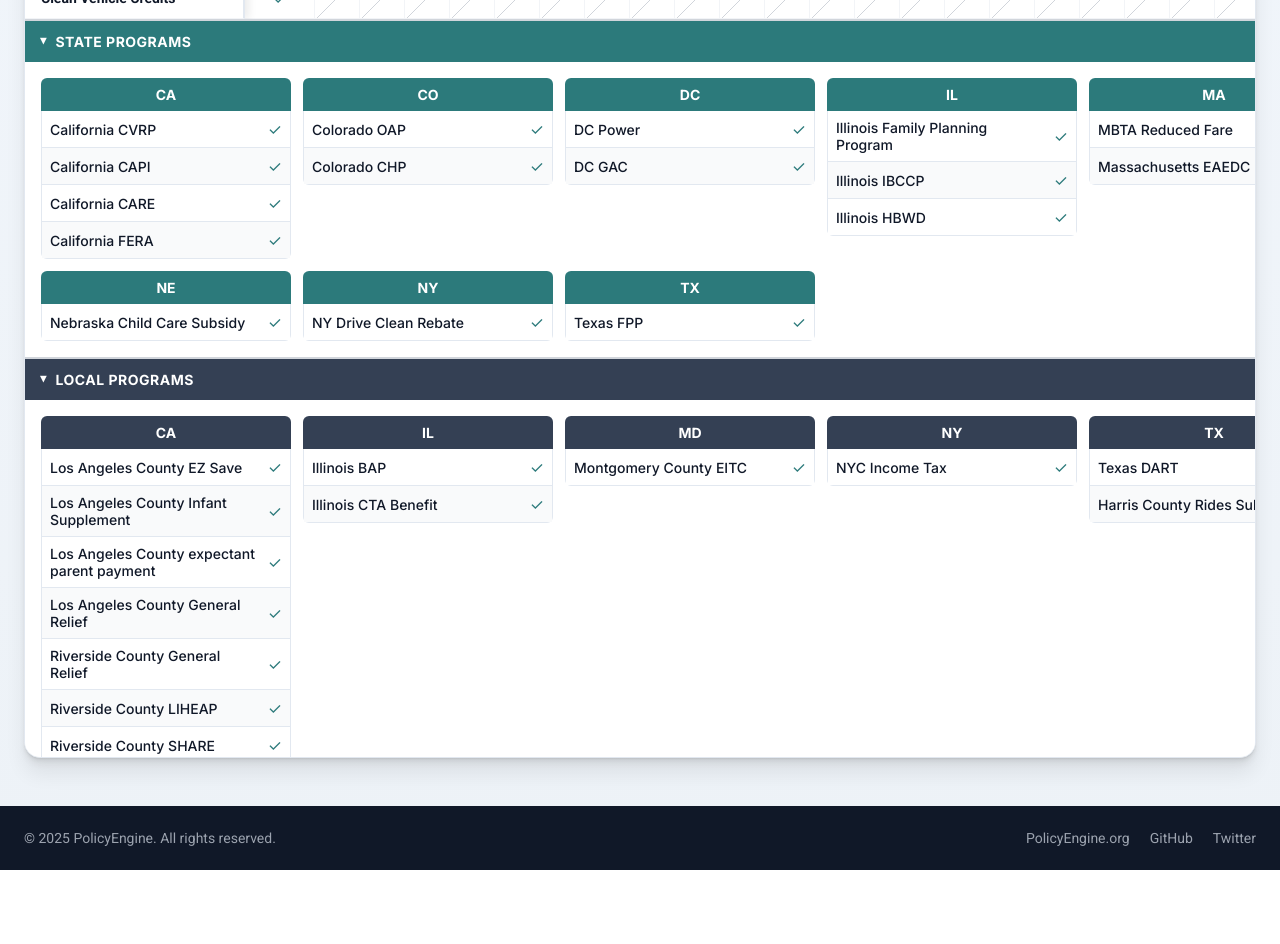
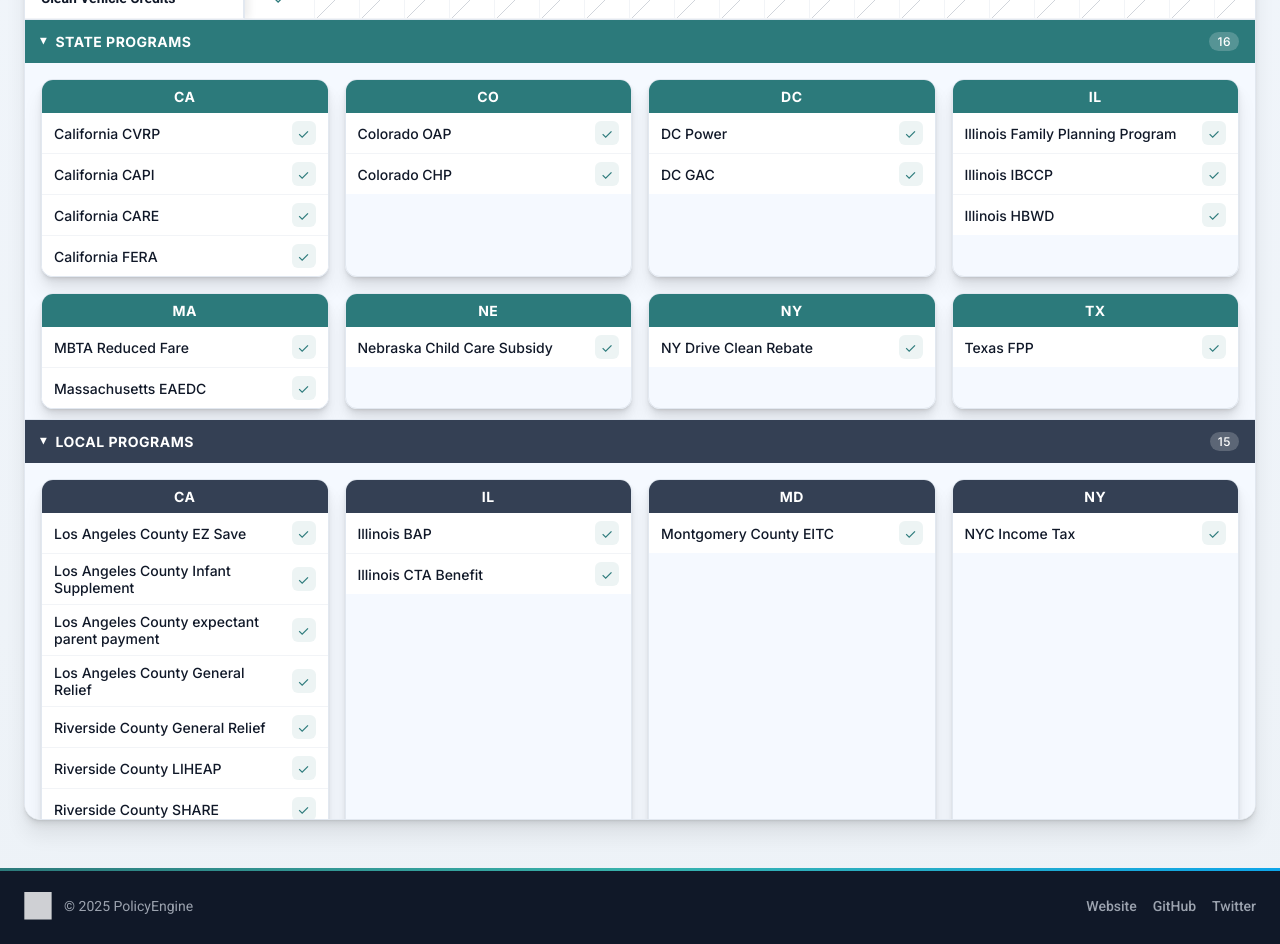
Before and after one commit to PolicyEngine/policyengine-coverage-tracker, a React (Create React App) app: page / in a window 1280 px wide. Shown: the part 1580-2524 px from the top of the page. Before the commit the page ends 2450 px from the top, so only its background shows below. Built offline with nearby package versions, Linux system fonts and the light colour scheme.

Commit message:
more styling

```diff
--- a/src/App.tsx
+++ b/src/App.tsx
@@ -61,9 +61,16 @@ function App() {
           }
           // In state-local mode, add state-specific versions only (exclude notStarted)
           else if (filterMode === 'state-local') {
-            // Add state-specific versions of the program, filtering out notStarted
+            // Add state-specific versions of the program
+            // For TANF: only show completed state implementations
+            // For others: filter out notStarted
             program.stateImplementations
-              .filter(stateImpl => stateImpl.status !== 'notStarted')
+              .filter(stateImpl => {
+                if (program.id === 'tanf') {
+                  return stateImpl.status === 'complete';
+                }
+                return stateImpl.status !== 'notStarted';
+              })
               .forEach(stateImpl => {
                 const stateSpecificProgram: Program = {
                   ...program,
@@ -577,30 +584,54 @@ function App() {
         style={{
           backgroundColor: colors.secondary[900],
           color: colors.white,
-          padding: `${spacing['2xl']} 0`,
+          position: 'relative',
+          overflow: 'hidden',
         }}
       >
+        {/* Gradient accent at top */}
+        <div
+          style={{
+            position: 'absolute',
+            top: 0,
+            left: 0,
+            right: 0,
+            height: '3px',
+            background: 'linear-gradient(90deg, #2C7A7B 0%, #38B2AC 50%, #0EA5E9 100%)',
+          }}
+        />
         <div style={{
           maxWidth: '1400px',
           margin: '0 auto',
-          padding: `0 ${spacing['2xl']}`,
+          padding: `${spacing['2xl']} ${spacing['2xl']}`,
           display: 'flex',
           justifyContent: 'space-between',
           alignItems: 'center',
           flexWrap: 'wrap',
           gap: spacing.lg,
         }}>
+          <div style={{ display: 'flex', alignItems: 'center', gap: spacing.md }}>
+            <img
+              src={`${process.env.PUBLIC_URL}/policyengine.png`}
+              alt="PolicyEngine Logo"
+              style={{
+                height: '28px',
+                width: 'auto',
+                opacity: 0.8,
+                filter: 'brightness(0) invert(1)',
+              }}
+            />
             <p style={{
               margin: 0,
               fontSize: typography.fontSize.sm,
               fontFamily: typography.fontFamily.body,
               color: colors.gray[400],
             }}>
-            © {new Date().getFullYear()} PolicyEngine. All rights reserved.
+              © {new Date().getFullYear()} PolicyEngine
             </p>
+          </div>
           <div style={{
             display: 'flex',
-            gap: spacing.xl,
+            gap: spacing.lg,
           }}>
             <a
               href="https://policyengine.org"
@@ -611,12 +642,13 @@ function App() {
                 textDecoration: 'none',
                 fontSize: typography.fontSize.sm,
                 fontFamily: typography.fontFamily.body,
+                fontWeight: typography.fontWeight.medium,
                 transition: 'color 0.2s ease',
               }}
               onMouseEnter={(e) => e.currentTarget.style.color = colors.primary[300]}
               onMouseLeave={(e) => e.currentTarget.style.color = colors.gray[400]}
             >
-              PolicyEngine.org
+              Website
             </a>
             <a
               href="https://github.com/PolicyEngine"
@@ -627,6 +659,7 @@ function App() {
                 textDecoration: 'none',
                 fontSize: typography.fontSize.sm,
                 fontFamily: typography.fontFamily.body,
+                fontWeight: typography.fontWeight.medium,
                 transition: 'color 0.2s ease',
               }}
               onMouseEnter={(e) => e.currentTarget.style.color = colors.primary[300]}
@@ -643,6 +676,7 @@ function App() {
                 textDecoration: 'none',
                 fontSize: typography.fontSize.sm,
                 fontFamily: typography.fontFamily.body,
+                fontWeight: typography.fontWeight.medium,
                 transition: 'color 0.2s ease',
               }}
               onMouseEnter={(e) => e.currentTarget.style.color = colors.primary[300]}
--- a/src/components/MatrixView.tsx
+++ b/src/components/MatrixView.tsx
@@ -87,38 +87,68 @@ const MatrixView: React.FC<MatrixViewProps> = ({ programs }) => {
       programsByState.get(state)?.push(row);
     });
 
-    return Array.from(programsByState.entries()).sort(([a], [b]) => a.localeCompare(b)).map(([state, programs]) => (
-      <div key={`${keyPrefix}-col-${state}`} style={{ minWidth: '250px' }}>
+    return Array.from(programsByState.entries()).sort(([a], [b]) => a.localeCompare(b)).map(([state, statePrograms]) => {
+      // Adjust width based on number of programs
+      const programCount = statePrograms.length;
+      const minWidth = programCount <= 2 ? '180px' : programCount <= 4 ? '220px' : '260px';
+
+      return (
+        <div
+          key={`${keyPrefix}-col-${state}`}
+          style={{
+            minWidth: minWidth,
+            flex: programCount <= 2 ? '0 0 auto' : '1 1 auto',
+            borderRadius: '12px',
+            overflow: 'hidden',
+            boxShadow: 'var(--shadow-elevation-low)',
+            border: `1px solid ${colors.border.light}`,
+            transition: 'all 0.2s ease',
+          }}
+          onMouseEnter={(e) => {
+            e.currentTarget.style.boxShadow = 'var(--shadow-elevation-medium)';
+            e.currentTarget.style.transform = 'translateY(-2px)';
+          }}
+          onMouseLeave={(e) => {
+            e.currentTarget.style.boxShadow = 'var(--shadow-elevation-low)';
+            e.currentTarget.style.transform = 'translateY(0)';
+          }}
+        >
           <div style={{
             backgroundColor: headerColor,
             color: colors.white,
-          padding: spacing.sm,
+            padding: `${spacing.sm} ${spacing.md}`,
             fontWeight: typography.fontWeight.bold,
             fontSize: typography.fontSize.sm,
             textAlign: 'center',
             fontFamily: typography.fontFamily.primary,
-          borderRadius: `${spacing.radius.md} ${spacing.radius.md} 0 0`,
+            letterSpacing: '0.5px',
           }}>
             {state}
           </div>
           <div style={{
-          border: `1px solid ${colors.gray[200]}`,
-          borderTop: 'none',
-          borderRadius: `0 0 ${spacing.radius.md} ${spacing.radius.md}`,
+            backgroundColor: colors.white,
           }}>
-          {programs.map((row, idx) => {
+            {statePrograms.map((row, idx) => {
               const status = row.jurisdictions.get(state) || null;
+              const statusColor = getStatusColor(status);
               return (
                 <div
                   key={`${keyPrefix}-${state}-prog-${idx}`}
                   style={{
-                  padding: spacing.sm,
-                  borderBottom: idx < programs.length - 1 ? `1px solid ${colors.gray[200]}` : 'none',
-                  backgroundColor: idx % 2 === 0 ? colors.white : colors.gray[50],
+                    padding: `${spacing.sm} ${spacing.md}`,
+                    borderBottom: idx < statePrograms.length - 1 ? `1px solid ${colors.gray[100]}` : 'none',
+                    backgroundColor: colors.white,
                     display: 'flex',
                     justifyContent: 'space-between',
                     alignItems: 'center',
                     gap: spacing.sm,
+                    transition: 'background-color 0.15s ease',
+                  }}
+                  onMouseEnter={(e) => {
+                    e.currentTarget.style.backgroundColor = colors.background.secondary;
+                  }}
+                  onMouseLeave={(e) => {
+                    e.currentTarget.style.backgroundColor = colors.white;
                   }}
                 >
                   <span style={{
@@ -129,18 +159,30 @@ const MatrixView: React.FC<MatrixViewProps> = ({ programs }) => {
                   }}>
                     {row.name}
                   </span>
+                  <div style={{
+                    width: '24px',
+                    height: '24px',
+                    borderRadius: '6px',
+                    backgroundColor: `${statusColor}15`,
+                    display: 'flex',
+                    alignItems: 'center',
+                    justifyContent: 'center',
+                    flexShrink: 0,
+                  }}>
                     <span style={{
-                  fontSize: typography.fontSize.base,
-                  color: getStatusColor(status),
+                      fontSize: typography.fontSize.sm,
+                      color: statusColor,
                     }}>
                       {getStatusIcon(status)}
                     </span>
+                  </div>
                 </div>
               );
             })}
           </div>
         </div>
-    ));
+      );
+    });
   };
 
   const matrixData = useMemo<MatrixData>(() => {
@@ -671,6 +713,7 @@ const MatrixView: React.FC<MatrixViewProps> = ({ programs }) => {
         <div style={{
           maxHeight: '50vh',
           overflowY: 'auto',
+          position: 'relative',
         }}>
           <div>
             <div
@@ -685,7 +728,17 @@ const MatrixView: React.FC<MatrixViewProps> = ({ programs }) => {
                 letterSpacing: '0.5px',
                 textTransform: 'uppercase',
                 fontFamily: typography.fontFamily.primary,
-                borderTop: `2px solid ${colors.gray[300]}`,
+                borderTop: `1px solid ${colors.gray[200]}`,
+                transition: 'background-color 0.2s ease',
+                position: 'sticky',
+                top: 0,
+                zIndex: 5,
+              }}
+              onMouseEnter={(e) => {
+                e.currentTarget.style.backgroundColor = colors.primary[700];
+              }}
+              onMouseLeave={(e) => {
+                e.currentTarget.style.backgroundColor = colors.primary[600];
               }}
             >
               <div style={{ display: 'flex', alignItems: 'center', gap: spacing.sm }}>
@@ -698,17 +751,27 @@ const MatrixView: React.FC<MatrixViewProps> = ({ programs }) => {
                   ▸
                 </span>
                 State Programs
+                <span style={{
+                  marginLeft: 'auto',
+                  fontSize: typography.fontSize.xs,
+                  fontWeight: typography.fontWeight.medium,
+                  backgroundColor: 'rgba(255,255,255,0.2)',
+                  padding: '2px 8px',
+                  borderRadius: '12px',
+                }}>
+                  {matrixData.stateRows.length}
+                </span>
               </div>
             </div>
             {expandedSections.state && (
               <div style={{
                 padding: spacing.lg,
-                backgroundColor: colors.white,
+                backgroundColor: colors.background.secondary,
               }}>
                 <div style={{
                   display: 'grid',
-                  gridTemplateColumns: 'repeat(5, 1fr)',
-                  gap: spacing.md,
+                  gridTemplateColumns: 'repeat(auto-fill, minmax(260px, 1fr))',
+                  gap: spacing.lg,
                 }}>
                   {renderProgramColumns(matrixData.stateRows, colors.primary[600], 'state')}
                 </div>
@@ -723,6 +786,7 @@ const MatrixView: React.FC<MatrixViewProps> = ({ programs }) => {
         <div style={{
           maxHeight: '50vh',
           overflowY: 'auto',
+          position: 'relative',
         }}>
           <div>
             <div
@@ -737,7 +801,17 @@ const MatrixView: React.FC<MatrixViewProps> = ({ programs }) => {
                 letterSpacing: '0.5px',
                 textTransform: 'uppercase',
                 fontFamily: typography.fontFamily.primary,
-                borderTop: `2px solid ${colors.gray[300]}`,
+                borderTop: `1px solid ${colors.gray[200]}`,
+                transition: 'background-color 0.2s ease',
+                position: 'sticky',
+                top: 0,
+                zIndex: 5,
+              }}
+              onMouseEnter={(e) => {
+                e.currentTarget.style.backgroundColor = colors.secondary[800];
+              }}
+              onMouseLeave={(e) => {
+                e.currentTarget.style.backgroundColor = colors.secondary[700];
               }}
             >
               <div style={{ display: 'flex', alignItems: 'center', gap: spacing.sm }}>
@@ -750,17 +824,27 @@ const MatrixView: React.FC<MatrixViewProps> = ({ programs }) => {
                   ▸
                 </span>
                 Local Programs
+                <span style={{
+                  marginLeft: 'auto',
+                  fontSize: typography.fontSize.xs,
+                  fontWeight: typography.fontWeight.medium,
+                  backgroundColor: 'rgba(255,255,255,0.2)',
+                  padding: '2px 8px',
+                  borderRadius: '12px',
+                }}>
+                  {matrixData.localRows.length}
+                </span>
               </div>
             </div>
             {expandedSections.local && (
               <div style={{
                 padding: spacing.lg,
-                backgroundColor: colors.white,
+                backgroundColor: colors.background.secondary,
               }}>
                 <div style={{
                   display: 'grid',
-                  gridTemplateColumns: 'repeat(5, 1fr)',
-                  gap: spacing.md,
+                  gridTemplateColumns: 'repeat(auto-fill, minmax(260px, 1fr))',
+                  gap: spacing.lg,
                 }}>
                   {renderProgramColumns(matrixData.localRows, colors.secondary[700], 'local')}
                 </div>
```
Also changed, not shown: src/components/ProgramCard.tsx (+130 -41 lines), src/components/ProgramGrid.tsx (+7 -1 lines). Lines whose indentation alone changed are shown as unchanged.
